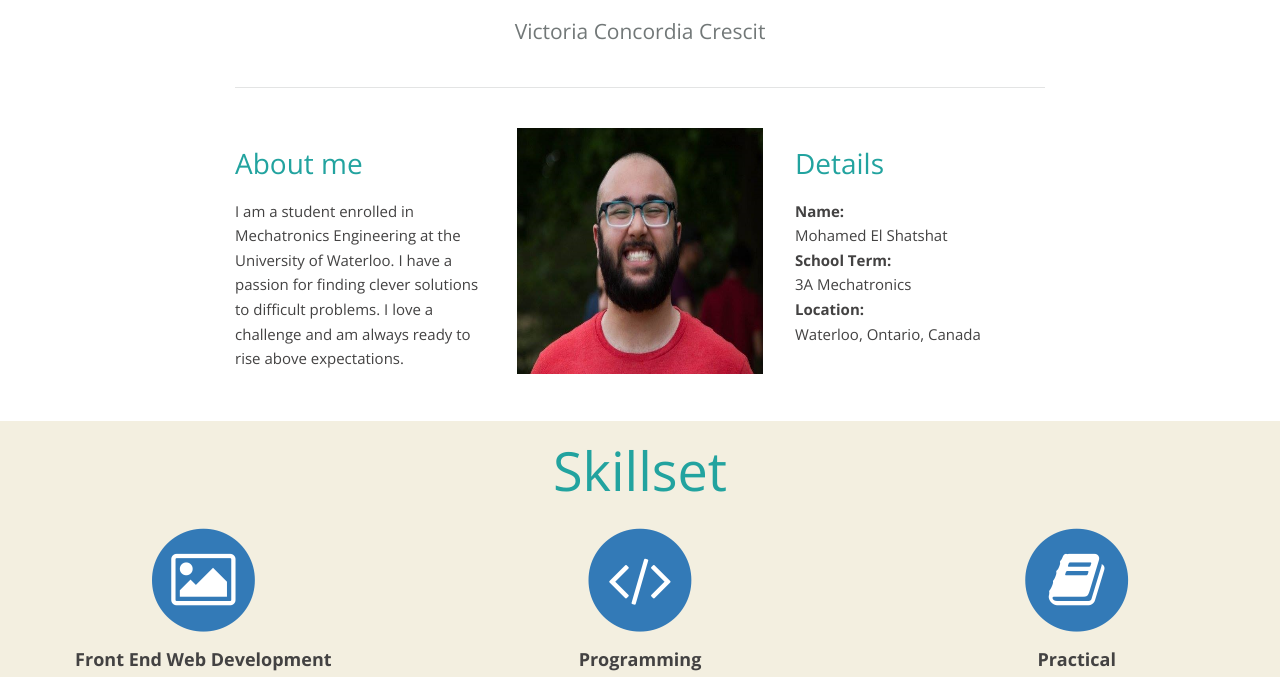
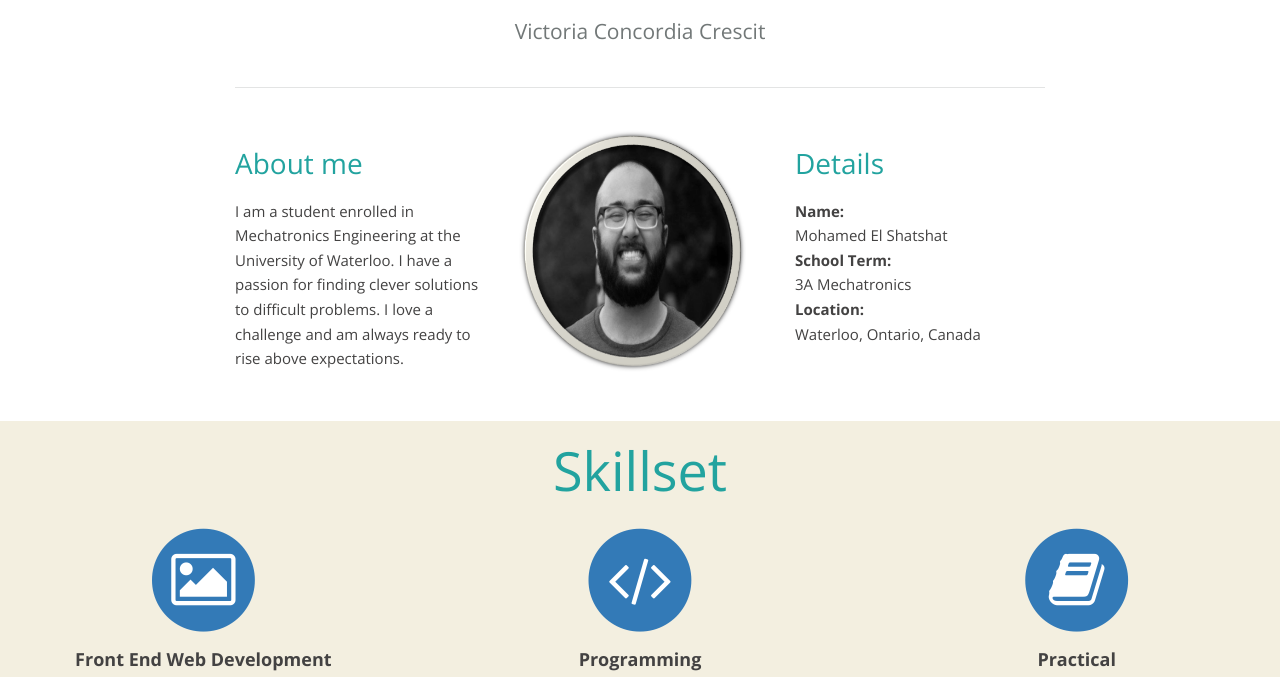
Before and after one commit to bigmanmo/bigmanmo.github.io, a plain HTML site: page index.html in a window 1280 px wide. Shown: the part 922-1599 px from the top of the page. Drawn offline with nearby package versions, Linux system fonts and the light colour scheme; a web font is replaced by a local one.

Commit message:
changed about me picture

```diff
--- a/index.html
+++ b/index.html
@@ -67,7 +67,7 @@
 			I am a student enrolled in Mechatronics Engineering at the University of Waterloo. I have a passion for finding clever solutions to difficult problems. I love a challenge and am always ready to rise above expectations. 		</p>
 	</div>
 	<div class="col-md-4 text-center">
-		<img src="/img/mohamed_el_shatshat.jpg" alt="Mohamed El Shatshat" width="246" height="246" />
+		<img src="/img/mohamed_el_shatshat.png" alt="Mohamed El Shatshat" width="246" height="246" />
 	</div>
 	<div class="col-md-4">
 		<h3>Details</h3>
```
Also changed, not shown: img/mohamed_el_shatshat.png (added).
